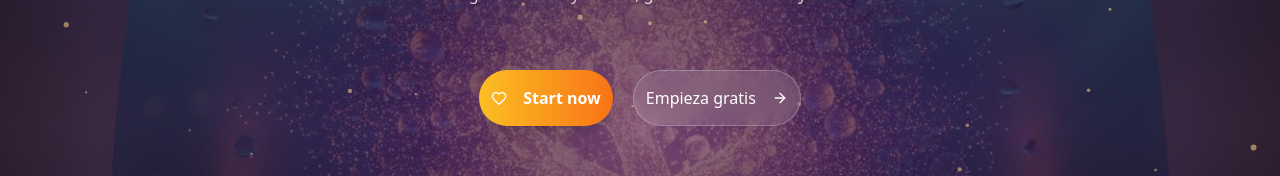
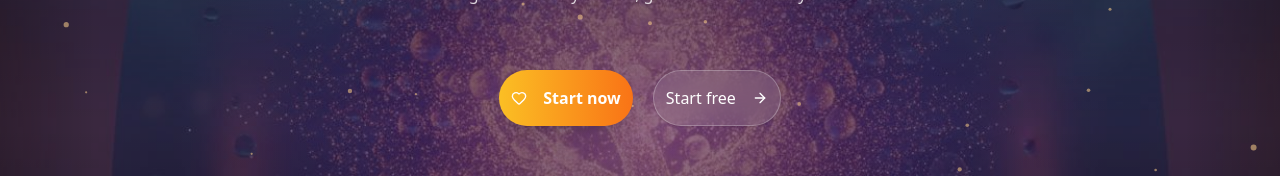
Before and after one commit to Drevaia-Digital/drevaia-app, a React (Vite) app: page /en in a window 1280 px wide. Shown: the part 354-530 px from the top of the page. Built offline with nearby package versions, Linux system fonts and the light colour scheme; no server answers; the database is empty.

Commit message:
Hero CTA multilingual secondary button

```diff
--- a/src/sections/Hero.tsx
+++ b/src/sections/Hero.tsx
@@ -269,7 +269,12 @@ export function Hero({ language }: Props) {
         transition-all duration-300
       "
     >
-      Empieza gratis
+      {{
+  es: "Empieza gratis",
+  en: "Start free",
+  fr: "Commencer gratuit",
+  pt: "Começar grátis"
+}[language]}
       <ArrowRight className="ml-2 h-5 w-5" />
     </Button>
   </Link>
```
